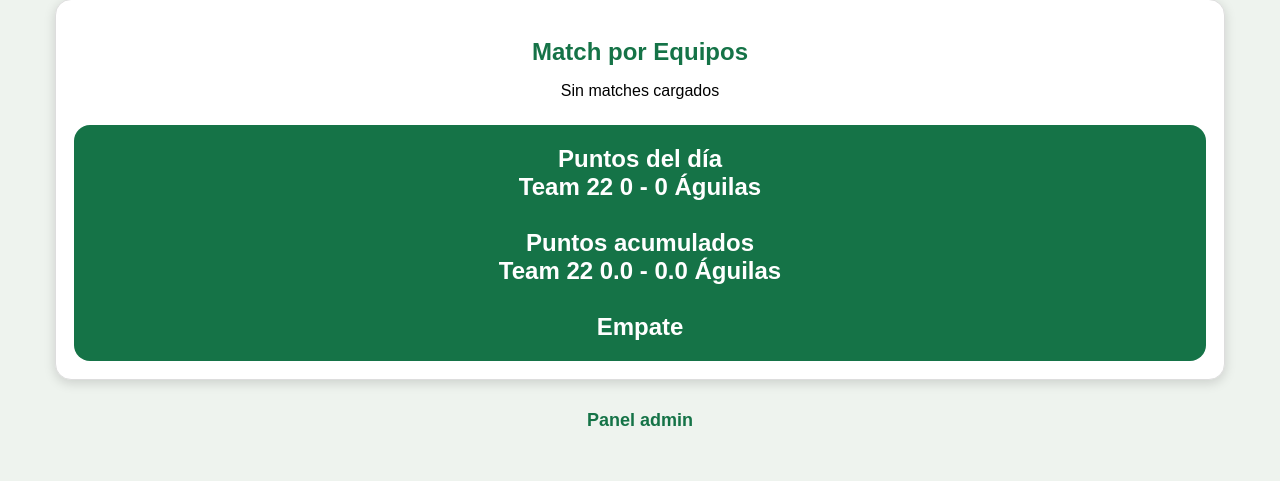
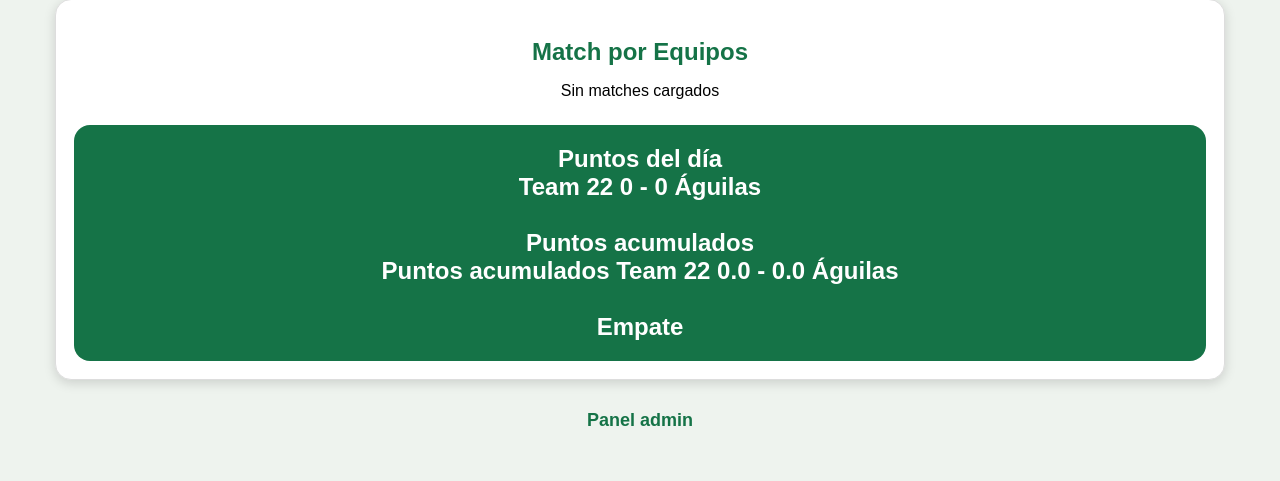
Before and after one commit to El-gordo-toni/carga-de-datos, a Flask app: page / in a window 1280 px wide. Shown: the part 964-1445 px from the top of the page. Run offline with Flask 3, Linux system fonts and the light colour scheme; data comes from the database, SQL or seed files in the repository; data that the repository does not hold is empty; parts of the project's set-up code (start-up, migrations or seed data) failed here and were passed over; some libraries are stand-ins or nearby versions.

Commit message:
Update index.html

```diff
--- a/templates/index.html
+++ b/templates/index.html
@@ -442,9 +442,11 @@ background-attachment:fixed;
         Puntos acumulados
         <br>
 
-        Team 22 {{ matches_equipos.total_team22 }}
+        Puntos acumulados
+
+        Team 22 {{ matches_equipos.previos_team22 }}
         -
-        {{ matches_equipos.total_aguilas }} Águilas
+        {{ matches_equipos.previos_aguilas }} Águilas
 
         <br><br>
 
```
